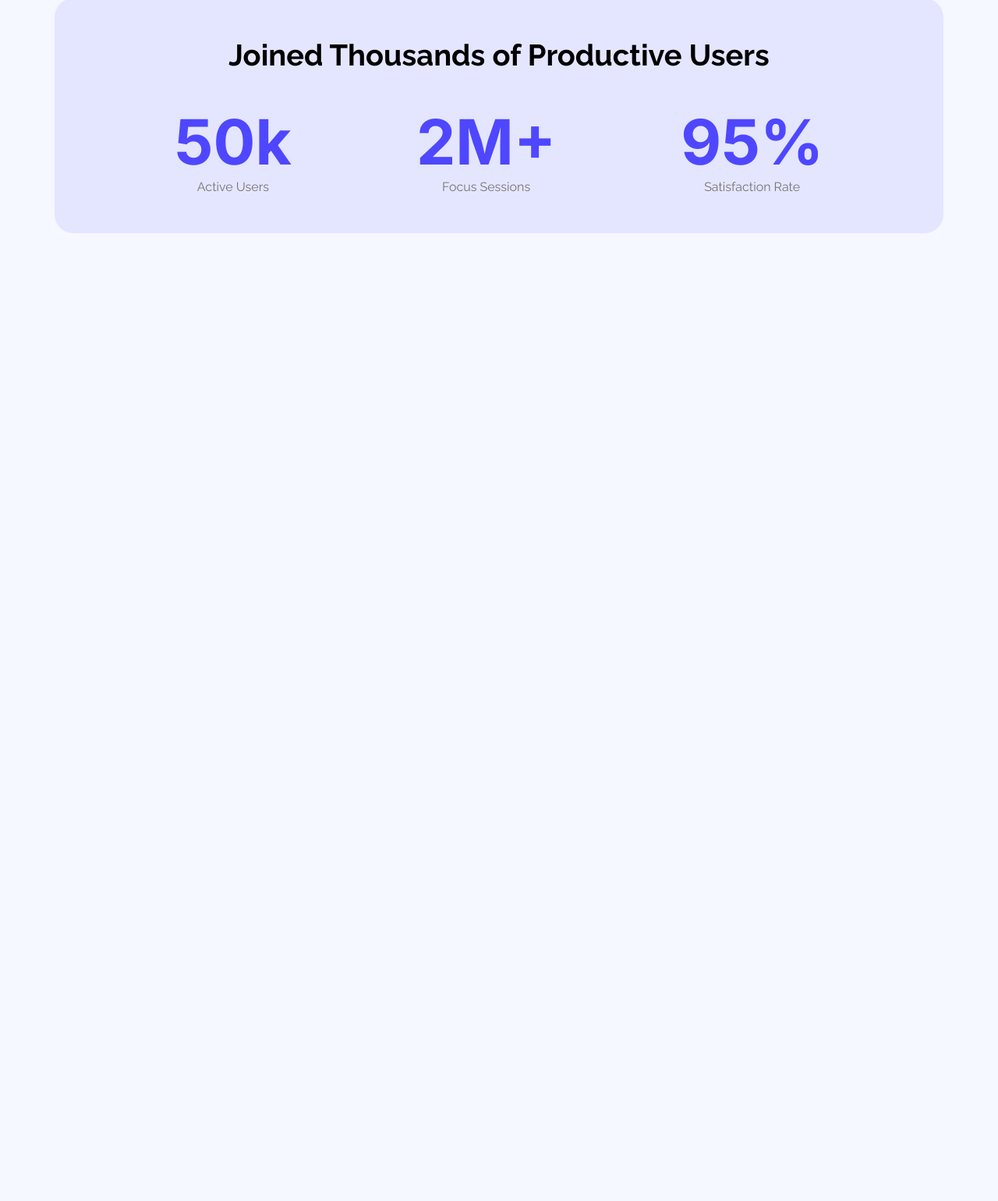
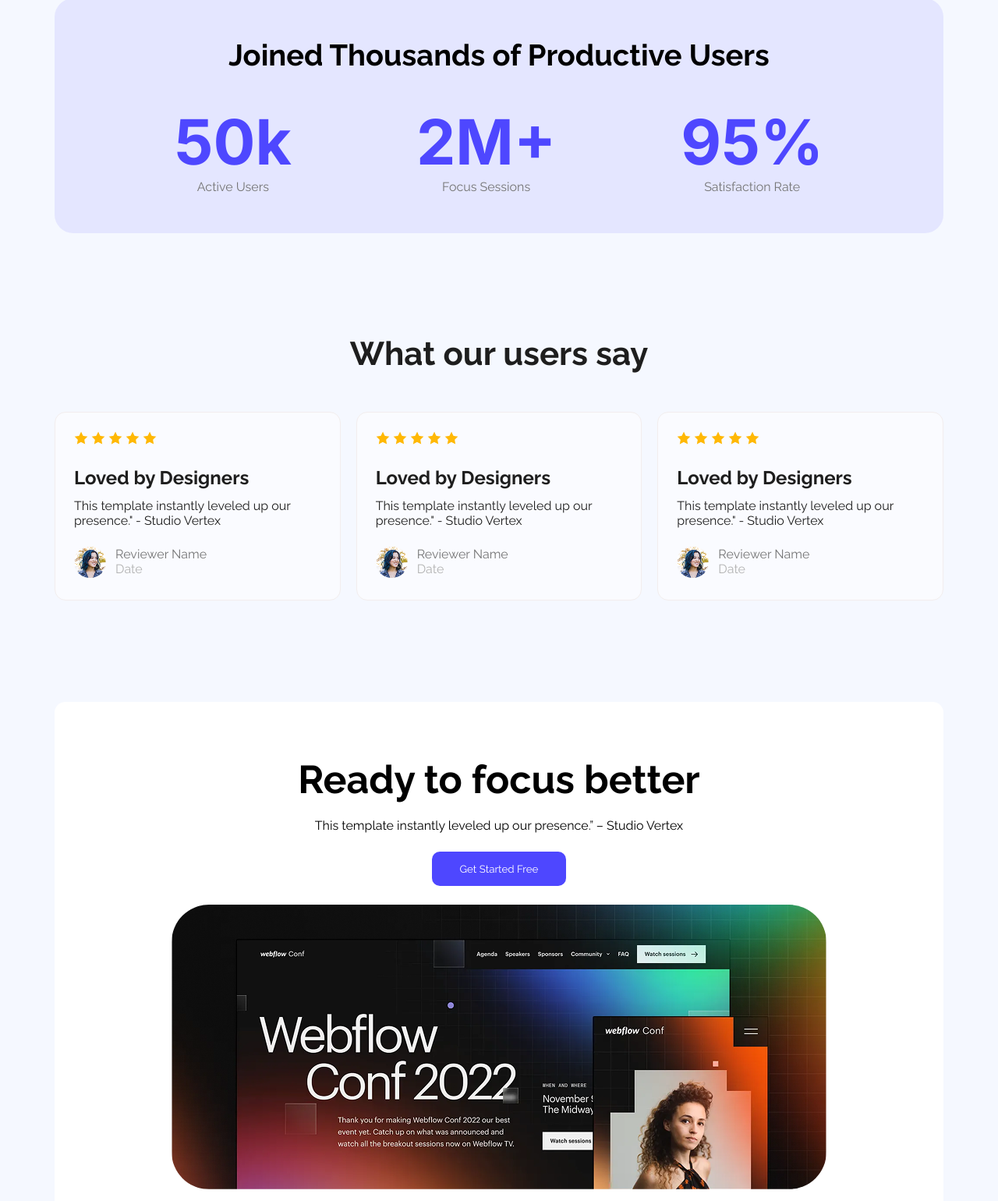
Before and after one commit to 3z4z/webflow-agnecy, a plain HTML site: page index.html in a window 1280 px wide. Shown: the part 1260-2800 px from the top of the page at 78% size. Before the commit the page ends 1559 px from the top, so only its background shows below. Drawn offline with Linux system fonts and the light colour scheme.

Commit message:
ready to focus section added

```diff
--- a/css/styles.css
+++ b/css/styles.css
@@ -21,9 +21,15 @@ h3 {
   font-size: 42px;
 }
 
+h5 {
+  font-size: 24px;
+}
+
 h1,
 h2,
 h3,
+h5,
+h6,
 p {
   font-family: "Raleway", sans-serif;
 }
@@ -163,7 +169,7 @@ nav {
   text-align: center;
   display: flex;
   justify-content: center;
-  gap: 160px;
+  gap: 0 160px;
 }
 
 .stat-box h4 {
@@ -175,3 +181,75 @@ nav {
   font-size: 97px;
   line-height: 120%;
 }
+
+/* ================= */
+
+/* user review styles */
+
+.user-reviews {
+  margin: 130px 0;
+}
+
+.reviews-wrap {
+  margin-top: 50px;
+  display: flex;
+  gap: 0 20px;
+}
+
+.user-review {
+  width: calc(100% / 3);
+  background-color: #ffffff8a;
+  border-radius: 14px;
+  padding: 24px;
+  border: 1px solid #f2eded;
+}
+
+.user-reviews h3 {
+  text-align: center;
+}
+
+.user-review h5 {
+  margin-bottom: 12px;
+}
+
+.user-review h5,
+.reviewer-info {
+  margin-top: 24px;
+}
+
+.reviewer-info {
+  display: flex;
+}
+
+.reviewer-info .reviewer-img {
+  margin-right: 12px;
+}
+
+.reviewer-img img {
+  border-radius: 50%;
+}
+
+.reviewer-detail p.name {
+  margin-bottom: 2px;
+}
+
+/* ============ */
+
+.focus {
+  padding: 70px 0;
+  text-align: center;
+  background: #fff;
+  border-radius: 14px;
+}
+
+.focus p {
+  margin: 20px 0 24px;
+}
+
+.focus button {
+  margin-bottom: 24px;
+}
+
+.focus-img img {
+  border-radius: 48px;
+}
--- a/index.html
+++ b/index.html
@@ -18,7 +18,7 @@
     <header>
         <div class="container">
             <nav>
-                <div class="nav-logo text-primary">WEB<span class="text-default">FLOW</span></div>
+                <a href="index.html" class="nav-logo text-primary">WEB<span class="text-default">FLOW</span></a>
                 <div class="nav-action"><button class="btn-primary">Sign Up</button></div>
             </nav>
             <section class="banner">
@@ -55,6 +55,85 @@
                 </div>
             </div>
         </section>
+        <section class="user-reviews">
+            <h3 class="text-default">What our users say</h3>
+            <div class="reviews-wrap">
+                <div class="user-review">
+                    <div class="ratings">
+                        <img src="assets/icons/icon-star.png" alt="star icon">
+                        <img src="assets/icons/icon-star.png" alt="star icon">
+                        <img src="assets/icons/icon-star.png" alt="star icon">
+                        <img src="assets/icons/icon-star.png" alt="star icon">
+                        <img src="assets/icons/icon-star.png" alt="star icon">
+                    </div>
+                    <h5 class="text-default">Loved by Designers</h5>
+                    <p class="text-default">This template instantly leveled up our presence." -
+                        Studio Vertex
+                    </p>
+                    <div class="reviewer-info">
+                        <div class="reviewer-img">
+                            <img src="assets/images/avatar.png" alt="avatar image">
+                        </div>
+                        <div class="reviewer-detail">
+                            <p class="text-secondary">Reviewer Name</p>
+                            <p class="text-tertiary">Date</p>
+                        </div>
+                    </div>
+                </div>
+                <div class="user-review">
+                    <div class="ratings">
+                        <img src="assets/icons/icon-star.png" alt="star icon">
+                        <img src="assets/icons/icon-star.png" alt="star icon">
+                        <img src="assets/icons/icon-star.png" alt="star icon">
+                        <img src="assets/icons/icon-star.png" alt="star icon">
+                        <img src="assets/icons/icon-star.png" alt="star icon">
+                    </div>
+                    <h5 class="text-default">Loved by Designers</h5>
+                    <p class="text-default">This template instantly leveled up our presence." -
+                        Studio Vertex
+                    </p>
+                    <div class="reviewer-info">
+                        <div class="reviewer-img">
+                            <img src="assets/images/avatar.png" alt="avatar image">
+                        </div>
+                        <div class="reviewer-detail">
+                            <p class="text-secondary">Reviewer Name</p>
+                            <p class="text-tertiary">Date</p>
+                        </div>
+                    </div>
+                </div>
+                <div class="user-review">
+                    <div class="ratings">
+                        <img src="assets/icons/icon-star.png" alt="star icon">
+                        <img src="assets/icons/icon-star.png" alt="star icon">
+                        <img src="assets/icons/icon-star.png" alt="star icon">
+                        <img src="assets/icons/icon-star.png" alt="star icon">
+                        <img src="assets/icons/icon-star.png" alt="star icon">
+                    </div>
+                    <h5 class="text-default">Loved by Designers</h5>
+                    <p class="text-default">This template instantly leveled up our presence." -
+                        Studio Vertex
+                    </p>
+                    <div class="reviewer-info">
+                        <div class="reviewer-img">
+                            <img src="assets/images/avatar.png" alt="avatar image">
+                        </div>
+                        <div class="reviewer-detail">
+                            <p class="text-secondary">Reviewer Name</p>
+                            <p class="text-tertiary">Date</p>
+                        </div>
+                    </div>
+                </div>
+            </div>
+        </section>
+        <section class="focus">
+            <h2>Ready to focus better</h2>
+            <p>This template instantly leveled up our presence.” – Studio Vertex</p>
+            <button class="btn-primary">Get Started Free</button>
+            <div class="focus-img">
+                <img src="assets/images/wc-big.png" alt="webflow conf image large">
+            </div>
+        </section>
     </main>
     <footer></footer>
 </body>
```
